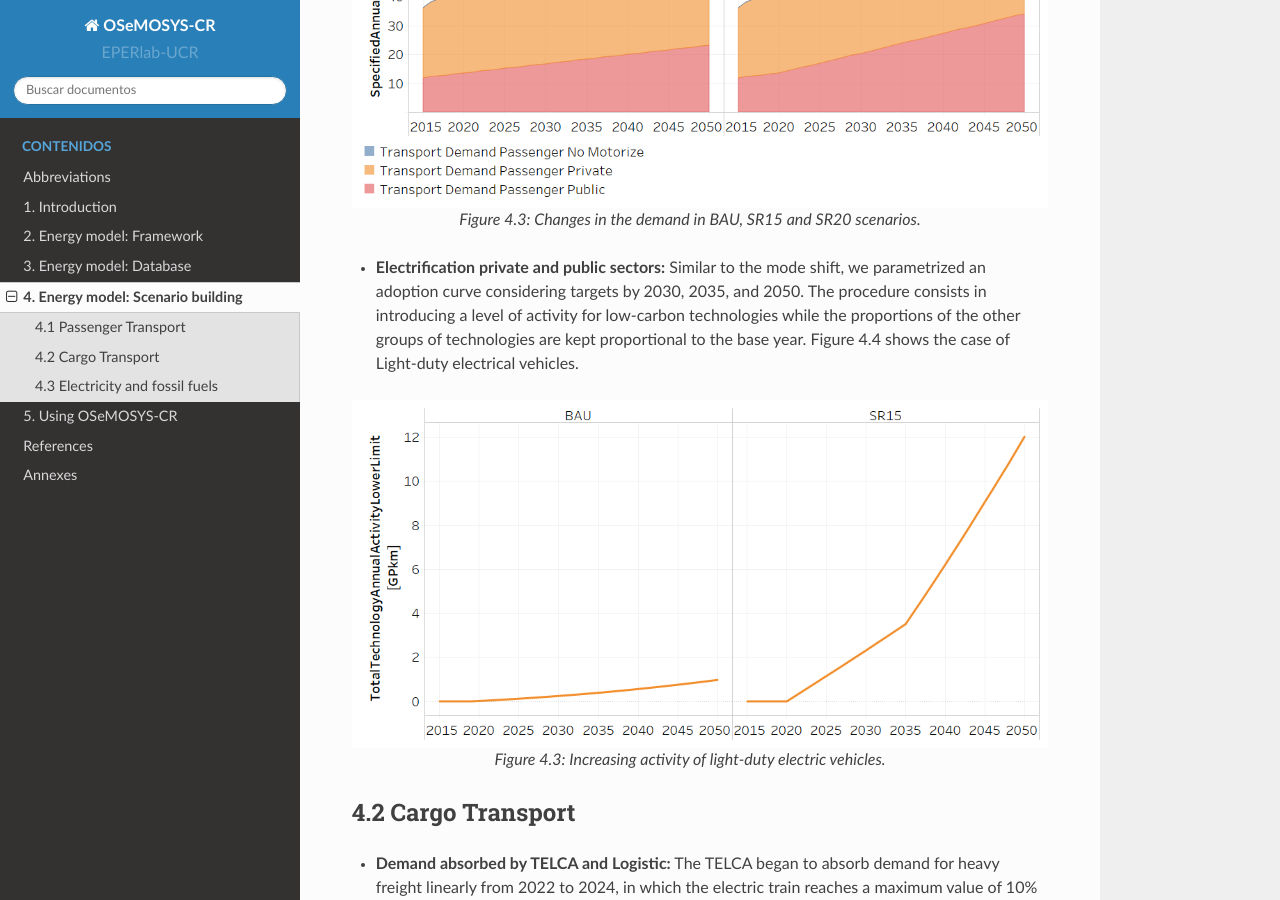
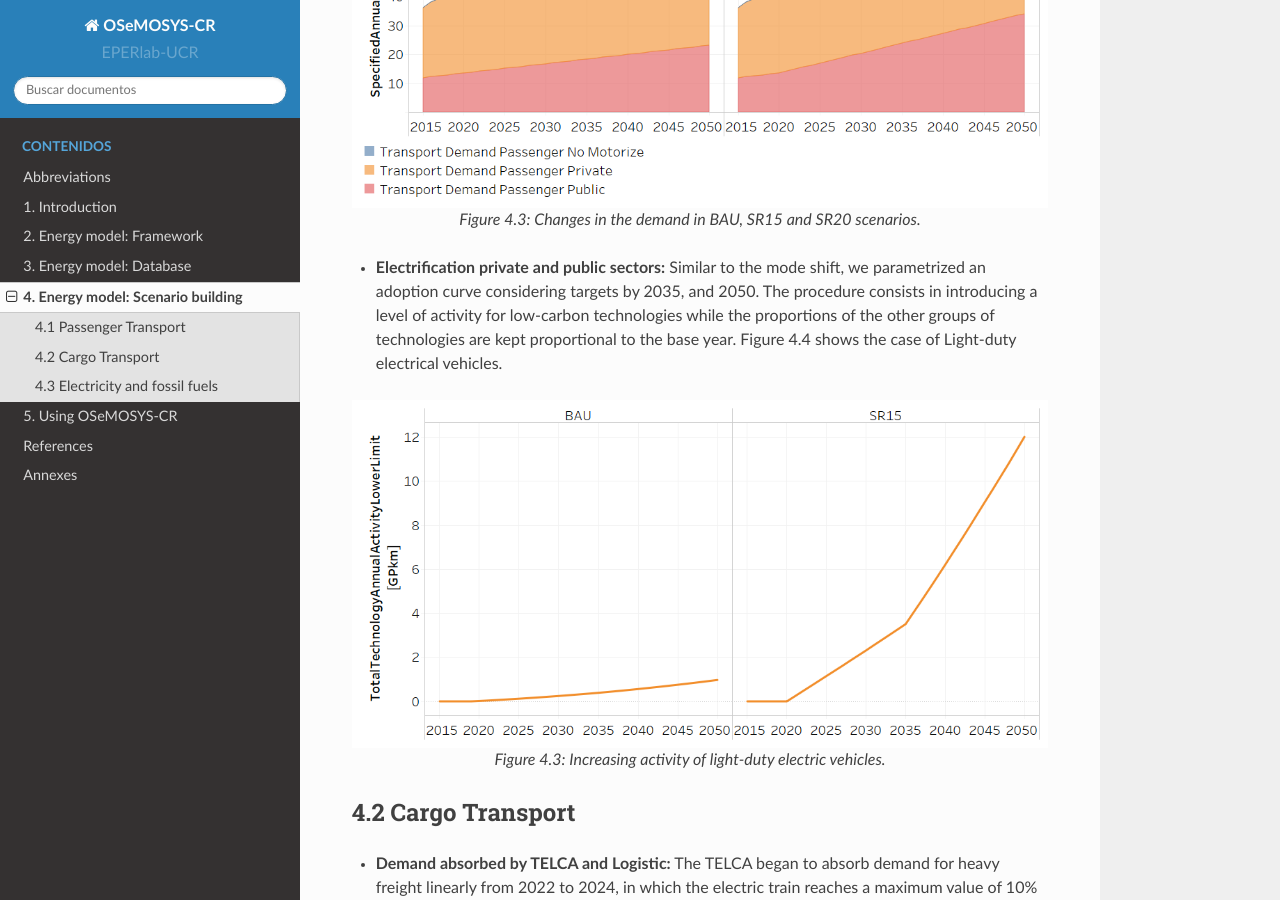
Before and after one commit to EPERLab/OSeMOSYS-CR, a Sphinx documentation site: the page built from docs/04Scenarios.rst, in a window 1280 px wide and 900 px high, scrolled down 2145 px. Built offline with Sphinx 7.4.7 and the Read the Docs theme 2.0.0, drawn with Linux system fonts in a browser that asks for light colours; formulas are drawn with MathJax 3.

Commit message:
Update 04Scenarios.rst

```diff
--- a/docs/04Scenarios.rst
+++ b/docs/04Scenarios.rst
@@ -38,7 +38,7 @@ The following sections describe how the considerations in Figure 4.1 were introd
 
    *Figure 4.3: Changes in the demand in BAU, SR15 and SR20 scenarios.*
 
-* **Electrification private and public sectors:** Similar to the mode shift, we parametrized an adoption curve considering targets by 2030, 2035, and 2050. The procedure consists in introducing a level of activity for low-carbon technologies while the proportions of the other groups of technologies are kept proportional to the base year. Figure 4.4 shows the case of Light-duty electrical vehicles.
+* **Electrification private and public sectors:** Similar to the mode shift, we parametrized an adoption curve considering targets by 2035, and 2050. The procedure consists in introducing a level of activity for low-carbon technologies while the proportions of the other groups of technologies are kept proportional to the base year. Figure 4.4 shows the case of Light-duty electrical vehicles.
 
 .. figure:: img/ActivityElectricLighduty.png
    :align:   center
```
